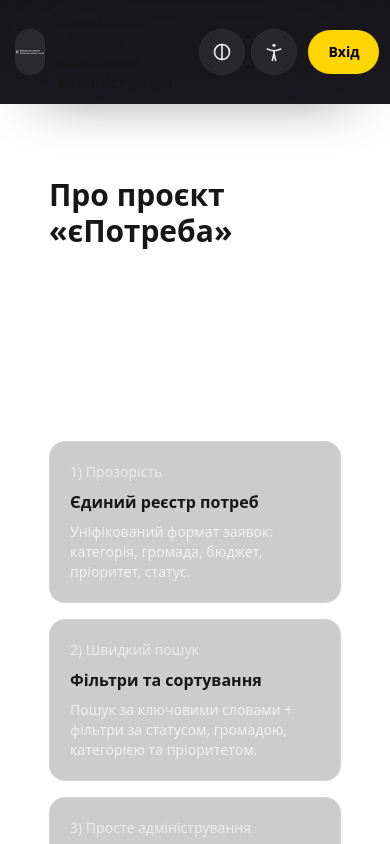
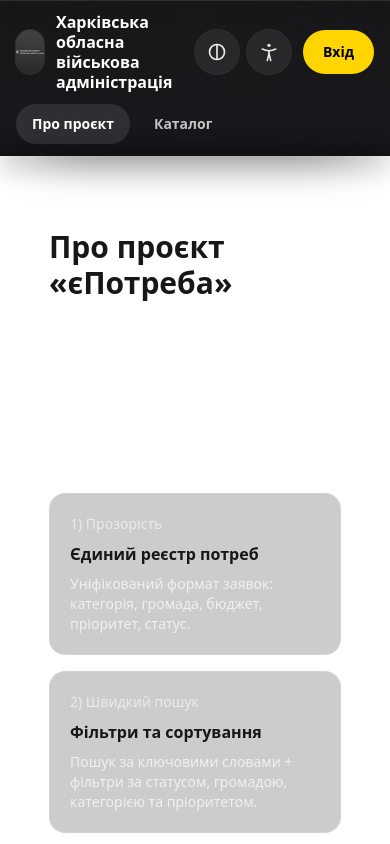
Before and after one commit to ostretiak-cloud/needs-platform, a Next.js app: page /about in a window 390 px wide. Shown: the top 844 px of the page. Built offline with nearby package versions, Linux system fonts and the light colour scheme.

Commit message:
UI: Fix coat.svg sizing via mask + increase title contrast

```diff
--- a/components/Header.js
+++ b/components/Header.js
@@ -5,20 +5,29 @@ import { usePathname } from "next/navigation";
 
 function IconContrast({ className = "" }) {
   return (
-    <svg className={className} viewBox="0 0 24 24" fill="none">
-      <path d="M12 21a9 9 0 1 0 0-18 9 9 0 0 0 0 18Z" stroke="currentColor" strokeWidth="2"/>
-      <path d="M12 3v18" stroke="currentColor" strokeWidth="2" strokeLinecap="round"/>
+    <svg className={className} viewBox="0 0 24 24" fill="none" aria-hidden="true">
+      <path
+        d="M12 21a9 9 0 1 0 0-18 9 9 0 0 0 0 18Z"
+        stroke="currentColor"
+        strokeWidth="2"
+      />
+      <path d="M12 3v18" stroke="currentColor" strokeWidth="2" strokeLinecap="round" />
     </svg>
   );
 }
 
 function IconAccessibility({ className = "" }) {
   return (
-    <svg className={className} viewBox="0 0 24 24" fill="none">
-      <path d="M12 6a2 2 0 1 0 0-4 2 2 0 0 0 0 4Z" fill="currentColor"/>
-      <path d="M4 8.5c2.6 1.3 5.3 2 8 2s5.4-.7 8-2" stroke="currentColor" strokeWidth="2" strokeLinecap="round"/>
-      <path d="M10 22l2-8 2 8" stroke="currentColor" strokeWidth="2" strokeLinecap="round"/>
-      <path d="M12 14V10.5" stroke="currentColor" strokeWidth="2" strokeLinecap="round"/>
+    <svg className={className} viewBox="0 0 24 24" fill="none" aria-hidden="true">
+      <path d="M12 6a2 2 0 1 0 0-4 2 2 0 0 0 0 4Z" fill="currentColor" />
+      <path
+        d="M4 8.5c2.6 1.3 5.3 2 8 2s5.4-.7 8-2"
+        stroke="currentColor"
+        strokeWidth="2"
+        strokeLinecap="round"
+      />
+      <path d="M10 22l2-8 2 8" stroke="currentColor" strokeWidth="2" strokeLinecap="round" />
+      <path d="M12 14V10.5" stroke="currentColor" strokeWidth="2" strokeLinecap="round" />
     </svg>
   );
 }
@@ -30,9 +39,11 @@ function NavLink({ href, children }) {
   return (
     <Link
       href={href}
+      prefetch
       className={[
         "inline-flex h-10 items-center justify-center rounded-full px-4 text-sm font-semibold transition",
         active ? "bg-white/10 text-white" : "text-white/75 hover:bg-white/10 hover:text-white",
+        "focus:outline-none focus:ring-2 focus:ring-white/25",
       ].join(" ")}
     >
       {children}
@@ -44,8 +55,14 @@ function RoundIconButton({ title, children }) {
   return (
     <button
       type="button"
-      className="inline-flex h-11 w-11 items-center justify-center rounded-full bg-white/[0.07] text-white/90 hover:bg-white/[0.11] ring-1 ring-white/10 transition"
+      className={[
+        "inline-flex h-11 w-11 items-center justify-center rounded-full transition",
+        "bg-white/[0.07] text-white/90 hover:bg-white/[0.11] hover:text-white",
+        "ring-1 ring-white/10",
+        "focus:outline-none focus:ring-2 focus:ring-white/25",
+      ].join(" ")}
       title={title}
+      aria-label={title}
     >
       {children}
     </button>
@@ -68,39 +85,61 @@ export default function Header() {
           style={{ backgroundImage: noiseBg }}
         />
 
-        <div className="relative shadow-[0_20px_60px_-40px_rgba(0,0,0,0.95)] outline outline-1 outline-white/5">
+        <div className="pointer-events-none absolute inset-x-0 top-0 h-px bg-white/10" />
+        <div className="pointer-events-none absolute inset-x-0 bottom-0 h-8 bg-gradient-to-b from-transparent via-black/10 to-black/25" />
+        <div className="pointer-events-none absolute -bottom-6 inset-x-0 h-8 bg-gradient-to-b from-black/35 to-transparent blur-md opacity-70" />
+
+        <div
+          className={[
+            "relative",
+            "shadow-[0_20px_60px_-40px_rgba(0,0,0,0.95)]",
+            "outline outline-1 outline-white/5",
+          ].join(" ")}
+        >
           <div className="mx-auto flex max-w-6xl items-center justify-between gap-3 px-4 py-3">
+            {/* Left */}
+            <Link href="/" prefetch className="flex items-center gap-3 min-w-0">
+              <div className="relative flex h-11 w-11 items-center justify-center rounded-2xl bg-white/[0.08] ring-1 ring-white/10 shadow-[0_16px_50px_-30px_rgba(0,0,0,0.9)]">
+                <div className="pointer-events-none absolute inset-0 rounded-2xl bg-gradient-to-b from-white/12 to-transparent" />
 
-            {/* LEFT */}
-            <Link href="/" className="flex items-center gap-3">
-              <div className="flex h-11 w-11 items-center justify-center rounded-2xl bg-white/[0.08] ring-1 ring-white/10">
-
-                {/* ОФІЦІЙНИЙ ГЕРБ */}
-                <img
-                  src="/coat.svg"
-                  alt="Герб України"
-                  className="h-7 w-7 object-contain"
-                  style={{ filter: "brightness(0) invert(1)" }}
+                {/* Герб: через mask -> завжди масштабується правильно + білий */}
+                <span
+                  aria-hidden="true"
+                  className="relative h-7 w-7"
+                  style={{
+                    backgroundColor: "rgba(255,255,255,0.95)",
+                    WebkitMaskImage: "url(/coat.svg)",
+                    WebkitMaskRepeat: "no-repeat",
+                    WebkitMaskPosition: "center",
+                    WebkitMaskSize: "contain",
+                    maskImage: "url(/coat.svg)",
+                    maskRepeat: "no-repeat",
+                    maskPosition: "center",
+                    maskSize: "contain",
+                    filter: "drop-shadow(0 6px 14px rgba(0,0,0,0.55))",
+                  }}
                 />
+                <span className="sr-only">Герб України</span>
               </div>
 
+              {/* Назва: явно біла і читабельна */}
               <div className="leading-tight">
-                <div className="text-[16px] font-semibold">
+                <div className="text-[16px] font-semibold text-white sm:text-[17px]">
                   Харківська обласна
                 </div>
-                <div className="text-[16px] font-semibold">
+                <div className="text-[16px] font-semibold text-white sm:text-[17px]">
                   військова адміністрація
                 </div>
               </div>
             </Link>
 
-            {/* CENTER */}
-            <nav className="hidden md:flex gap-1">
+            {/* Center nav */}
+            <nav className="hidden items-center justify-center gap-1 md:flex">
               <NavLink href="/about">Про проєкт</NavLink>
               <NavLink href="/applications">Каталог заявок</NavLink>
             </nav>
 
-            {/* RIGHT */}
+            {/* Right */}
             <div className="flex items-center gap-2">
               <RoundIconButton title="Контраст">
                 <IconContrast className="h-5 w-5" />
@@ -112,12 +151,25 @@ export default function Header() {
 
               <Link
                 href="/admin"
-                className="ml-1 inline-flex h-11 items-center justify-center rounded-full px-5 text-sm font-extrabold bg-[#FFD500] text-black hover:bg-[#FFE166] transition"
+                prefetch
+                className={[
+                  "ml-1 inline-flex h-11 items-center justify-center rounded-full px-5 text-sm font-extrabold transition",
+                  "bg-[#FFD500] text-black hover:bg-[#FFE166]",
+                  "shadow-[0_16px_40px_-24px_rgba(255,213,0,0.9)]",
+                  "focus:outline-none focus:ring-2 focus:ring-[#FFD500]/40",
+                ].join(" ")}
               >
                 Вхід
               </Link>
             </div>
+          </div>
 
+          {/* Mobile nav */}
+          <div className="mx-auto max-w-6xl px-4 pb-3 md:hidden">
+            <div className="flex gap-2">
+              <NavLink href="/about">Про проєкт</NavLink>
+              <NavLink href="/applications">Каталог</NavLink>
+            </div>
           </div>
         </div>
       </div>
```
